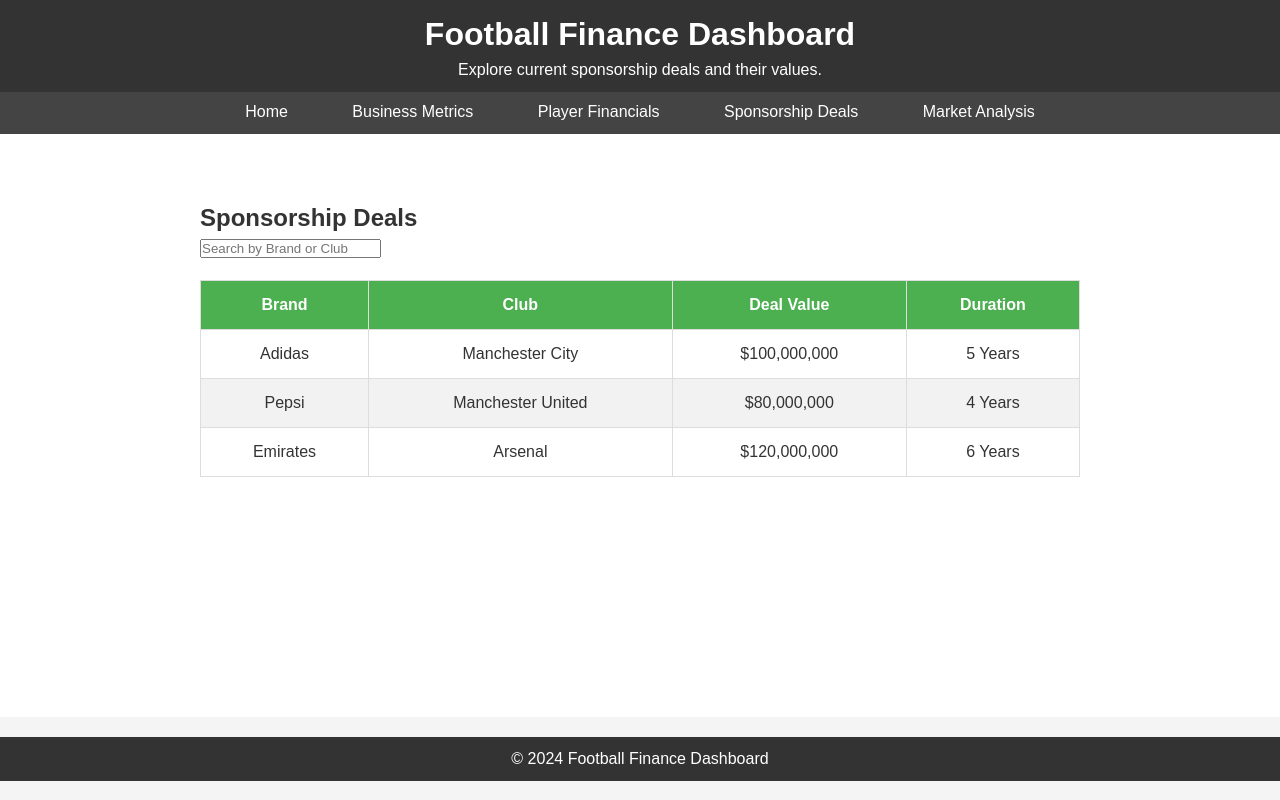
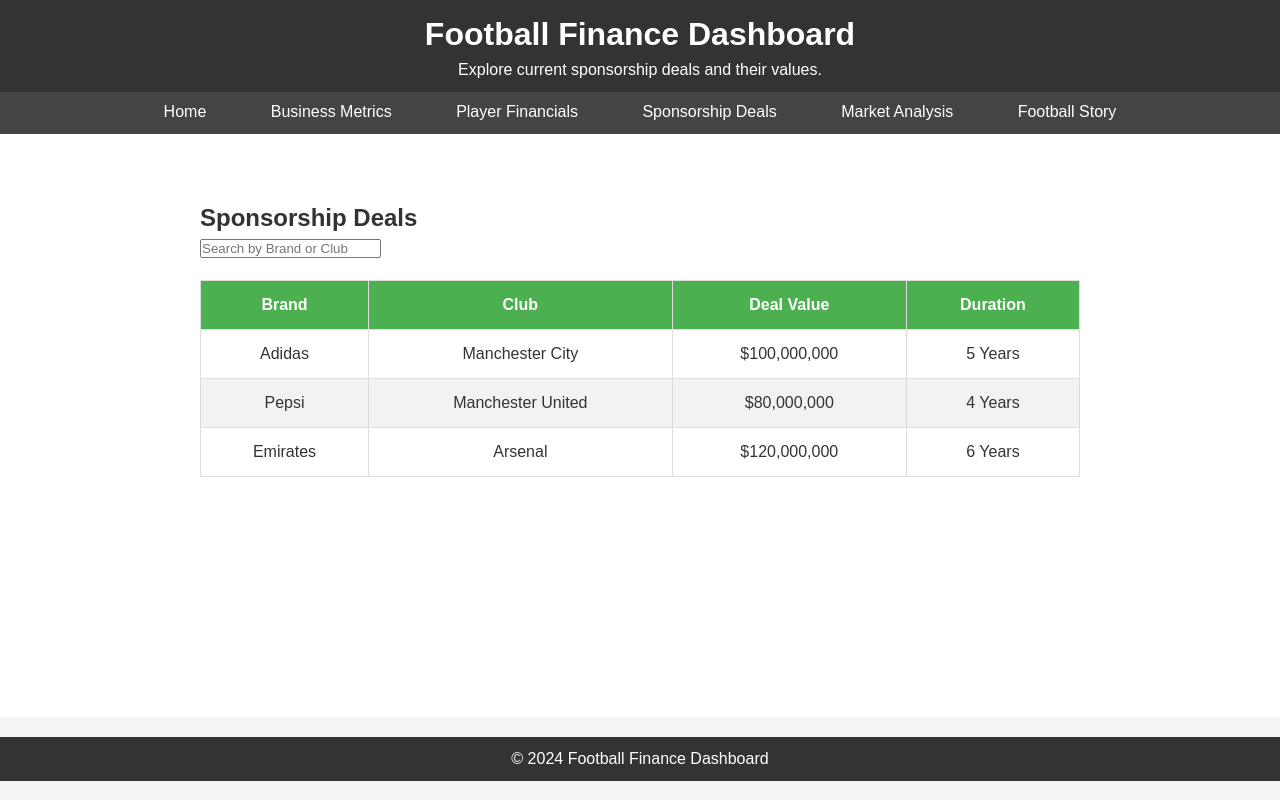
Before and after one commit to nadim142/FootballFinance, a plain HTML site: page sponsorships.html in a window 1280 px wide. Drawn offline with Linux system fonts and the light colour scheme.

Commit message:
Update sponsorships.html

```diff
--- a/sponsorships.html
+++ b/sponsorships.html
@@ -21,6 +21,7 @@
             <li><a href="player-financials.html">Player Financials</a></li>
             <li><a href="sponsorships.html">Sponsorship Deals</a></li>
             <li><a href="market-analysis.html">Market Analysis</a></li>
+            <li><a href="football-story.html">Football Story</a></li>
         </ul>
     </nav>
 
```
